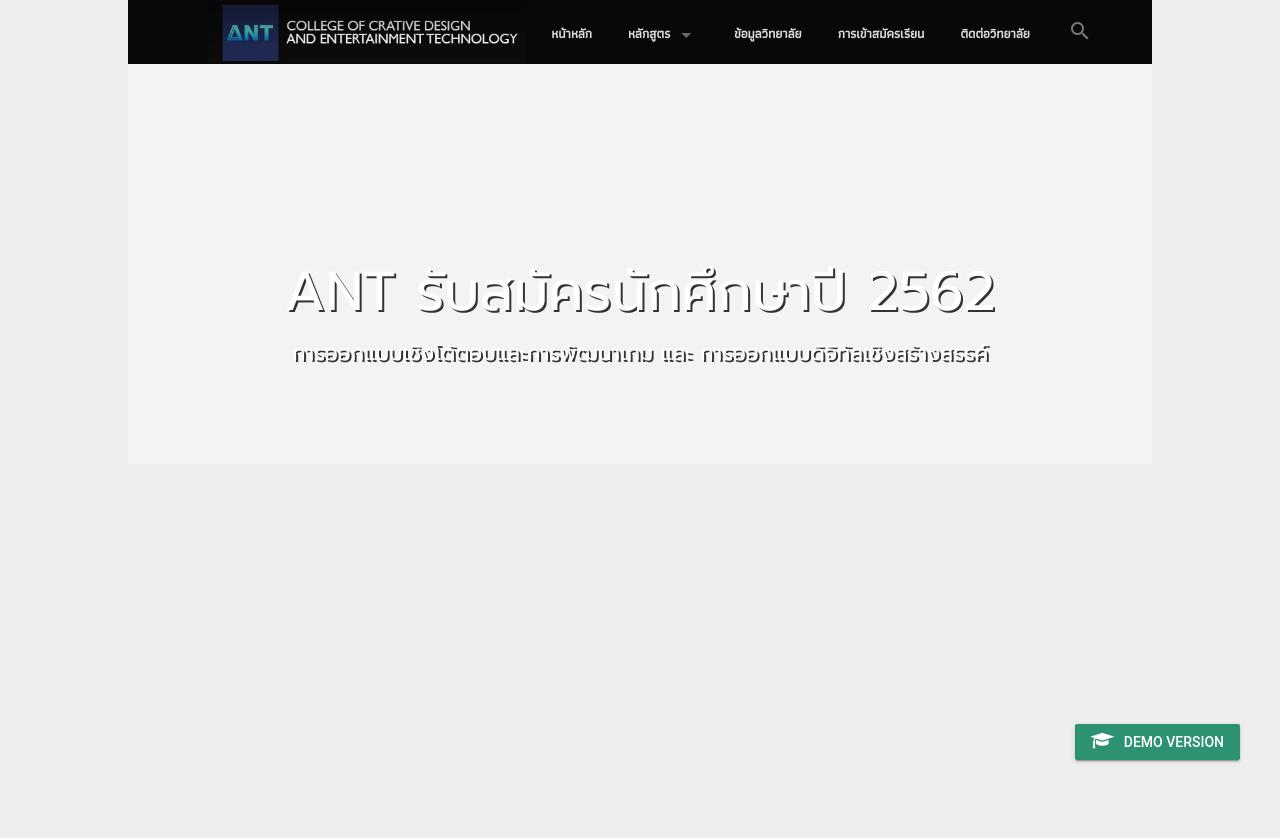
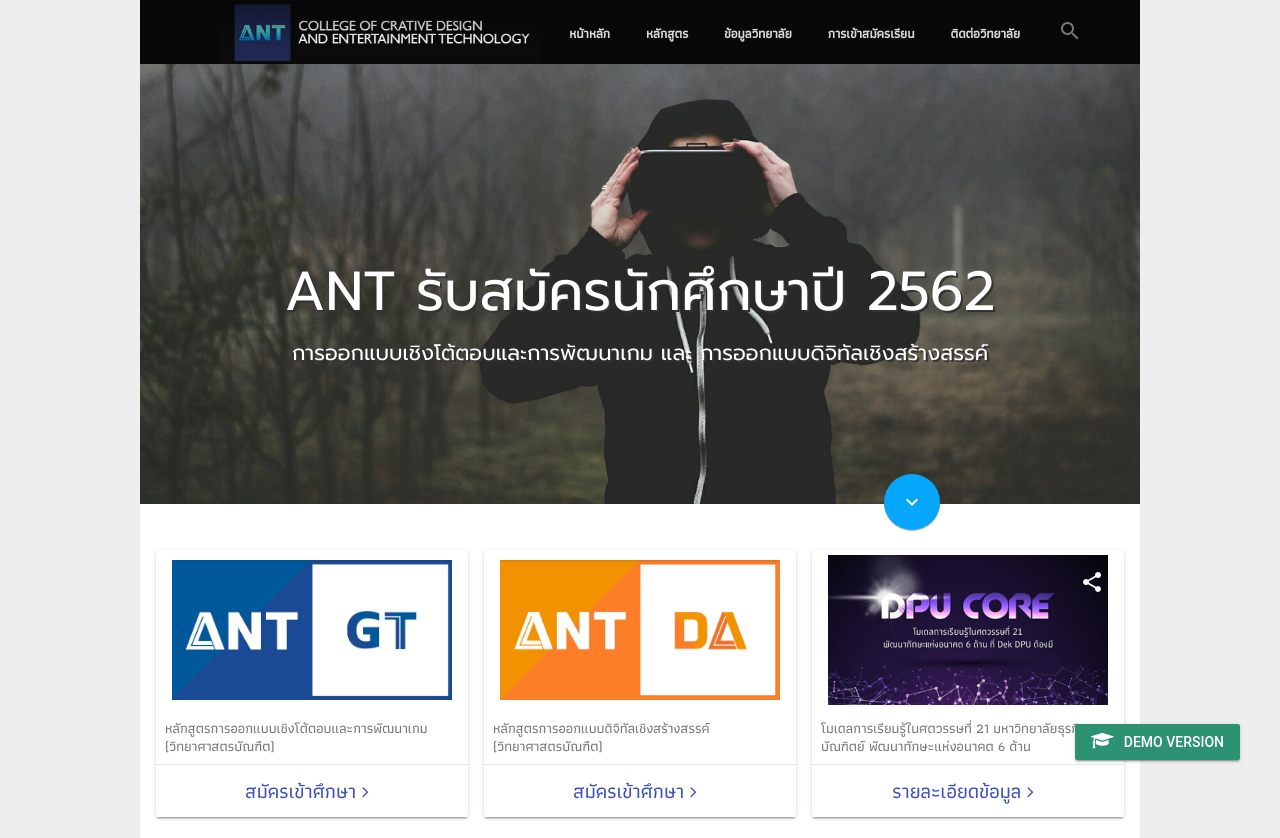
Before and after one commit to banyapondpu/ant-dpu-website, a plain HTML site: page index.html in a window 1280 px wide. Shown: the top 838 px of the page. Before the commit the page ends 800 px from the top, so only its background shows below. Drawn offline with Linux system fonts and the light colour scheme.

Commit message:
Removed Slider

```diff
--- a/css/styles.css
+++ b/css/styles.css
@@ -222,7 +222,7 @@ a img{
     height: 440px;
     width: 100%;
     background-color: #f3f3f3;
-    /*background: url(../images/slide01.jpg) center 30% no-repeat;*/
+    background: url(../images/slide01.jpg) center 30% no-repeat;
     background-size: cover;
 }
 
@@ -692,7 +692,7 @@ article:nth-of-type(4) {animation: slideIn var(--duration) linear 12s;}
 article:nth-of-type(5) {animation: slideIn var(--duration) linear 18s;}
   /* this starts immediatly*/
 
-.mdl-layout__content{background: #000; height:400px;}
+.mdl-layout__container{margin:0 auto;width:1000px !important;height:100%; background: #fff;}
 
 
 @keyframes slideIn {
--- a/index.html
+++ b/index.html
@@ -30,7 +30,7 @@
   <body>
     <div class="mdl-layout mdl-js-layout mdl-layout--fixed-header">
 
-      <div  id="myHeader" class="android-header mdl-layout__header mdl-layout__header--waterfall">
+      <div class="android-header mdl-layout__header mdl-layout__header--waterfall">
         <div class="mdl-layout__header-row">
           <span class="android-title mdl-layout-title">
             <img class="android-logo-image" src="images/logo.png">
@@ -49,7 +49,7 @@
           <div class="android-navigation-container">
             <nav class="android-navigation mdl-navigation">
               <a class="mdl-navigation__link mdl-typography--text-uppercase" href="">หน้าหลัก</a>
-              <a class="mdl-navigation__link mdl-typography--text-uppercase" href="#" id="demo-menu-lower-left">หลักสูตร <i class="material-icons">arrow_drop_down</i></a>
+              <a class="mdl-navigation__link mdl-typography--text-uppercase" href="#" id="demo-menu-lower-left"> หลักสูตร</a>
               <a class="mdl-navigation__link mdl-typography--text-uppercase" href="">ข้อมูลวิทยาลัย</a>
               <a class="mdl-navigation__link mdl-typography--text-uppercase" href="">การเข้าสมัครเรียน</a>
               <a class="mdl-navigation__link mdl-typography--text-uppercase" href="">ติดต่อวิทยาลัย</a>
@@ -66,7 +66,7 @@
 
           </div>
           <span class="android-mobile-title mdl-layout-title">
-            <img class="android-logo-mobile" src="images/android-logo-white.png">
+            <img class="android-logo-image" src="images/logo.png">
           </span>
 
         </div>
```
